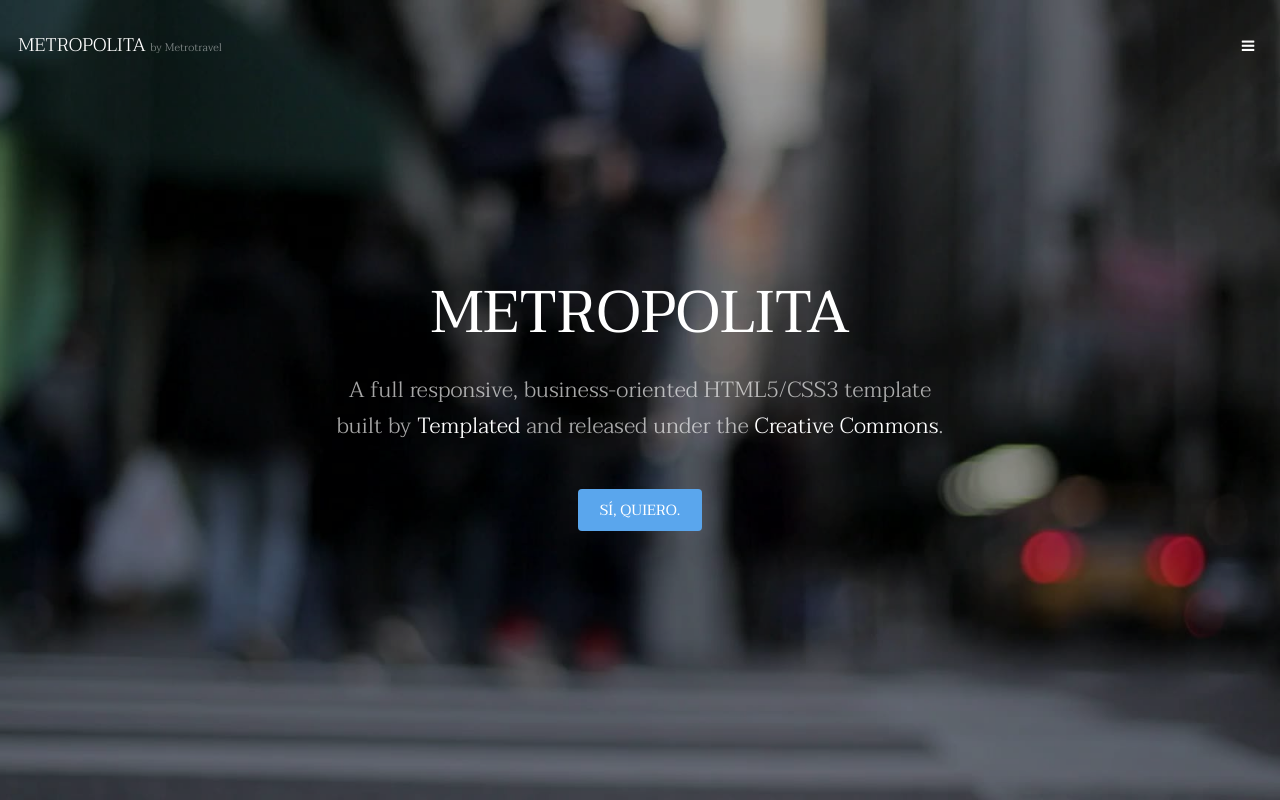
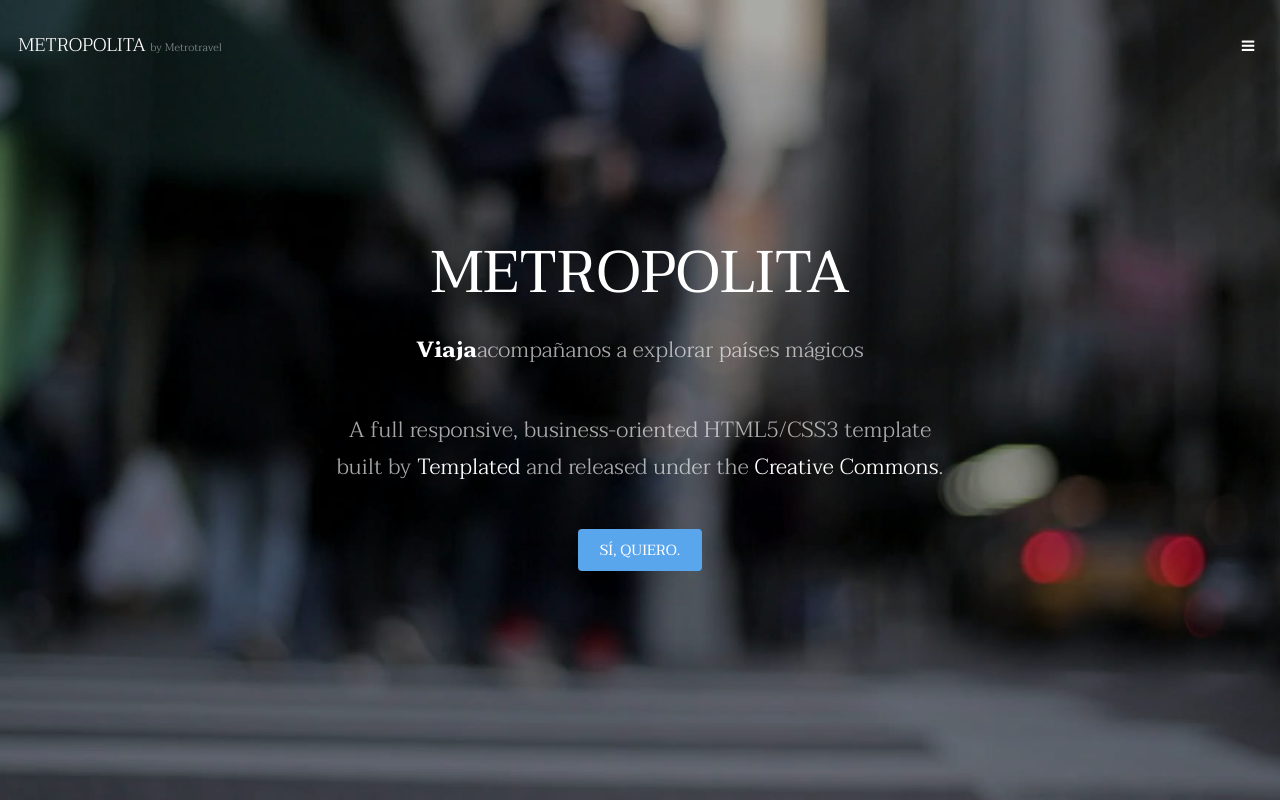
Before and after one commit to Mcgublin/04_REP_METROPOLITA, a plain HTML site: page metropolita/index.html in a window 1280 px wide. Shown: the top 800 px of the page. Drawn offline with Linux system fonts and the light colour scheme.

Commit message:
negrita fuerte blanco en la frase de portada de DIANA

```diff
--- a/metropolita/assets/css/main.css
+++ b/metropolita/assets/css/main.css
@@ -4230,3 +4230,7 @@
 #three, #four, #footer section {
 	display: none;
 }
+#banner b {
+	color: white;
+	font-weight: 900 !important;
+}
--- a/metropolita/index.html
+++ b/metropolita/index.html
@@ -37,6 +37,7 @@
 			<section id="banner" data-video="images/banner">
 				<div class="inner">
 					<h1>METROPOLITA</h1>
+					<p><b>Viaja</b>acompañanos a explorar países mágicos</p>
 					<p>A full responsive, business-oriented HTML5/CSS3 template<br />
 					built by <a href="https://templated.co/">Templated</a> and released under the <a href="https://templated.co/license">Creative Commons</a>.</p>
 					<a href="#one" class="button special scrolly">Sí, quiero.</a>
```
